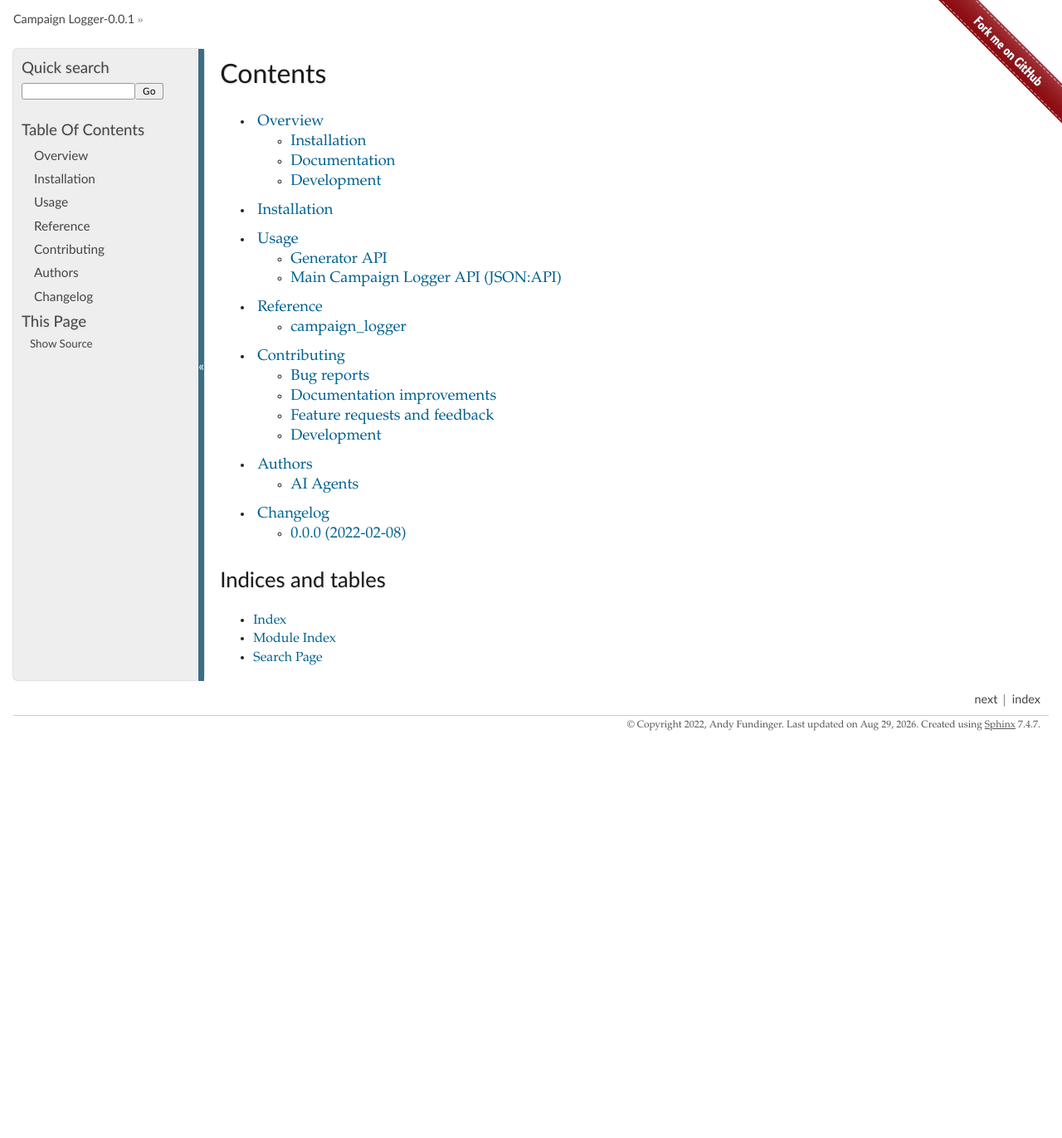
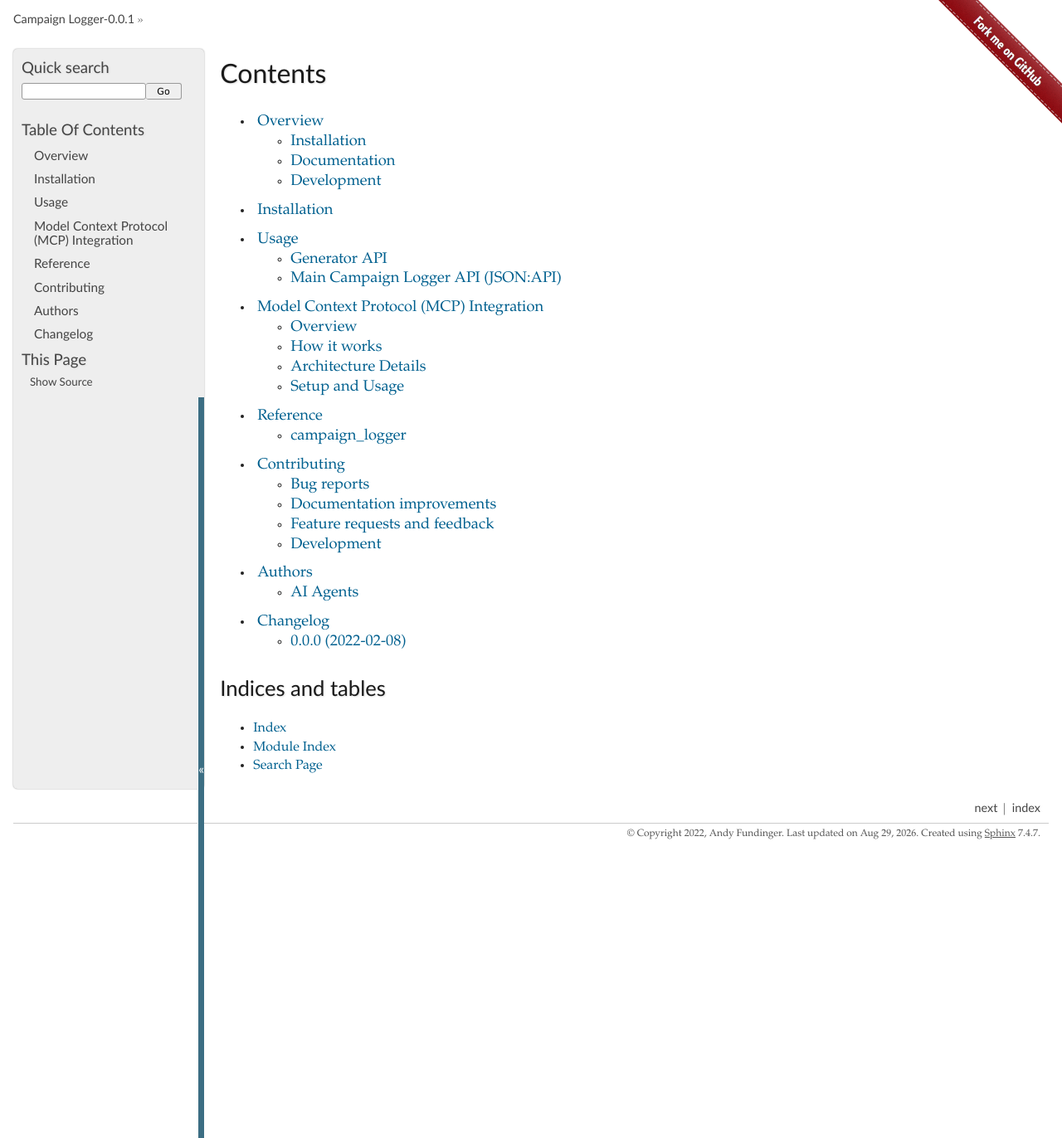
Before and after one commit to Ciemaar/campaign_logger, a Sphinx documentation site: the page built from docs/index.rst, in a window 1280 px wide. Shown: the whole page at 83% size. Built offline with Sphinx 7.4.7, drawn with Linux system fonts in a browser that asks for light colours; before the commit the page ends 900 px from its top, so only the background shows below that; part of the change alters nothing that is shown.

Commit message:
feat: add MCP integration and extensive documentation
Adds the `mcp` dependency to the project and builds a fully featured read and optionally write enabled mcp server for integration. Updated documentation accordingly.

Co-authored-by: Ciemaar <1388496+Ciemaar@users.noreply.github.com>

```diff
--- a/docs/index.rst
+++ b/docs/index.rst
@@ -8,6 +8,7 @@
    readme
    installation
    usage
+   mcp_integration
    reference/index
    contributing
    authors
--- /dev/null
+++ b/docs/mcp_integration.rst
@@ -0,0 +1,101 @@
+=========================================
+Model Context Protocol (MCP) Integration
+=========================================
+
+This project integrates with the Model Context Protocol (MCP) to provide an easy way to access the Campaign Logger functionalities directly from AI models and agents using standard MCP clients (like Claude Desktop).
+
+Overview
+========
+
+The Model Context Protocol (MCP) is an open standard that enables AI models to interact with local or remote tools and resources securely. It standardizes the connection between models (clients) and data sources (servers).
+
+In the context of the Campaign Logger CLI, the MCP integration runs a local server that exposes various actions (tools) which an AI client can execute on your behalf. For example, a model could be asked to:
+
+- List all your campaigns
+- Generate an encounter from a custom generator
+- Add a new log entry directly to your campaign
+
+How it works
+============
+
+The ``src/campaign_logger/mcp_server.py`` file contains the ``MCPServer`` implementation which wraps the ``LoggerClient`` and ``GeneratorClient``. The MCP standard defines several primitives; this project focuses specifically on **Tools**.
+
+Tools
+-----
+
+Tools represent callable functions that the AI model can discover and use. We expose functions to interact with both the main Campaign Logger API and the Generator API:
+
+* **Read-only tools (enabled by default):**
+
+  * ``list_campaigns``, ``get_campaign``
+  * ``list_logs``, ``get_log``
+  * ``list_log_entries``, ``get_log_entry``
+  * ``list_campaign_entries``, ``get_campaign_entry``
+  * ``list_generators``, ``get_generator``, ``generate_result``
+
+* **Write tools (enabled when read-only mode is off):**
+
+  * ``create_campaign``, ``update_campaign``, ``delete_campaign``
+  * ``create_log``, ``update_log``, ``delete_log``
+  * ``create_log_entry``, ``update_log_entry``, ``delete_log_entry``
+  * ``create_campaign_entry``, ``update_campaign_entry``, ``delete_campaign_entry``
+
+Architecture Details
+====================
+
+We use the official Python SDK ``mcp``.
+
+* We instantiate an ``MCPServer`` object (imported via ``from mcp.server.mcpserver import MCPServer``).
+* We wrap existing Python functions with the ``@server.tool()`` decorator, allowing the server to automatically extract function signatures and types, exposing them as tools via the protocol.
+* The standard handles standard input/output (``stdio``) mapping. When you run ``campaign-logger mcp``, the CLI listens on ``stdin`` for JSON-RPC messages defined by the protocol and outputs responses on ``stdout``.
+* Note: It is very important that background debugging or unexpected prints do not happen when running in MCP mode, as any output outside of JSON-RPC protocol messages will disrupt communication with the MCP client.
+
+Setup and Usage
+===============
+
+Prerequisites
+-------------
+Make sure your environment variables (or ``~/.campaign_logger.json`` config) are properly configured:
+
+* ``CL_GENERATOR_TOKEN``
+* ``CL_LOGGER_CLIENT_ID``
+* ``CL_LOGGER_CLIENT_SECRET``
+
+Running the Server
+------------------
+
+You can run the MCP server directly via the CLI:
+
+.. code-block:: bash
+
+    # Read-write mode (exposes create/update/delete tools)
+    campaign-logger mcp
+
+    # Read-only mode (exposes only list/get/generate tools)
+    campaign-logger mcp --read-only
+
+Integration with Claude Desktop
+-------------------------------
+
+To connect your AI assistant (e.g., Claude Desktop) to your Campaign Logger setup, you configure the client to run this CLI command.
+
+For Claude Desktop, modify your ``claude_desktop_config.json``:
+
+.. code-block:: json
+
+    {
+      "mcpServers": {
+        "campaign-logger": {
+          "command": "campaign-logger",
+          "args": ["mcp"],
+          "env": {
+            "CL_GENERATOR_TOKEN": "your-token",
+            "CL_LOGGER_CLIENT_ID": "your-id",
+            "CL_LOGGER_CLIENT_SECRET": "your-secret"
+          }
+        }
+      }
+    }
+
+Once running, the AI model will dynamically discover the configured tools, and you can prompt it:
+*"What campaigns do I currently have in my Campaign Logger?"*
```
